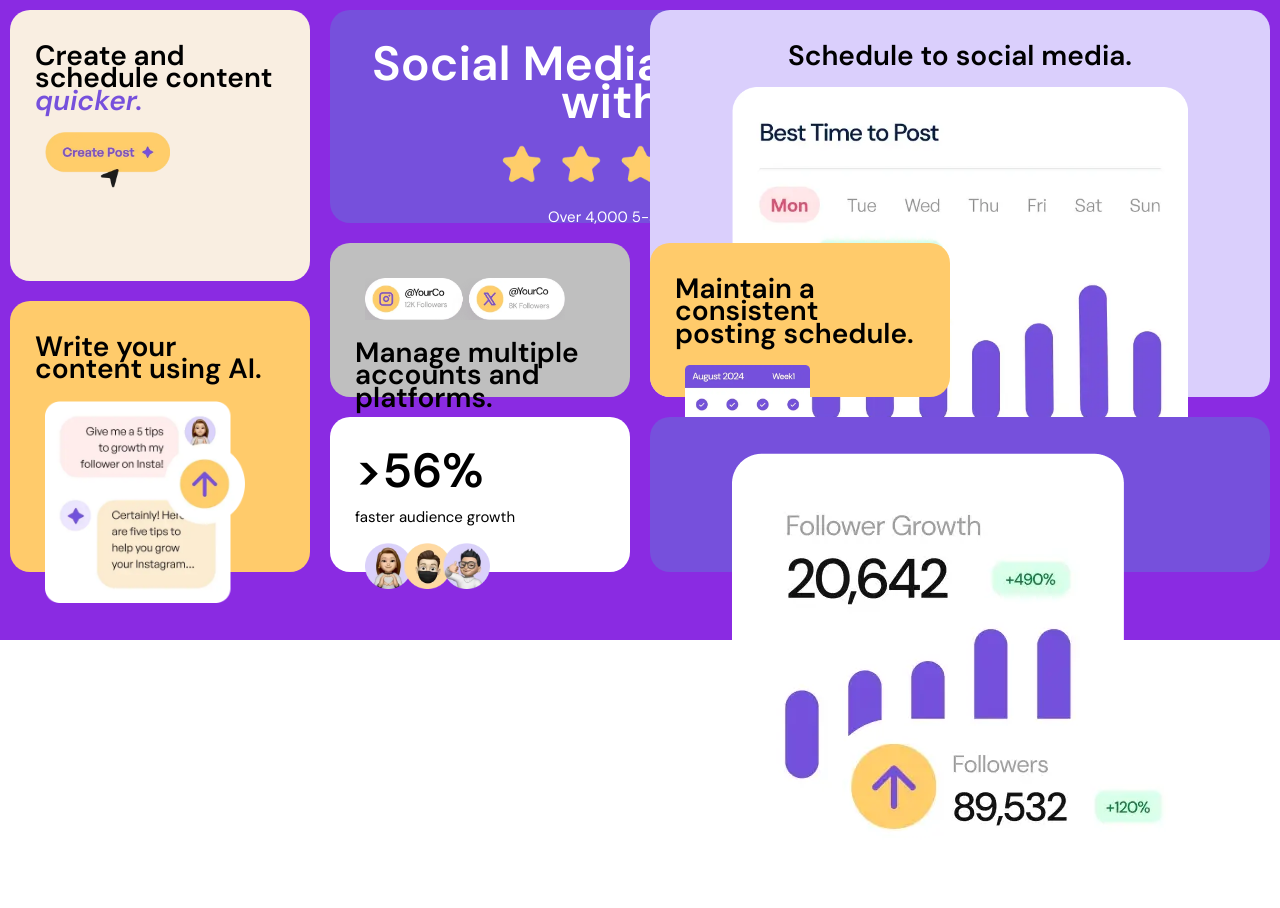
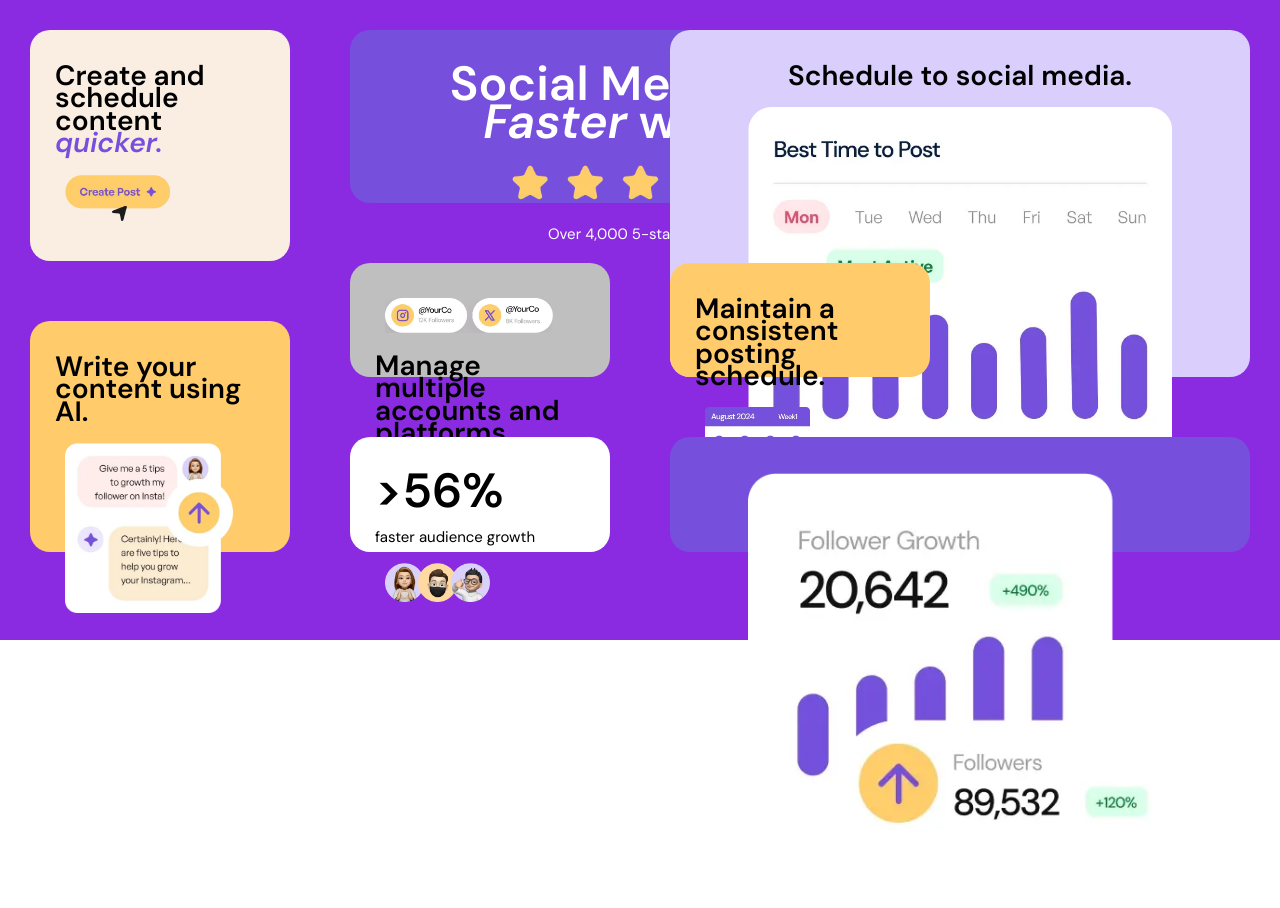
Before and after one commit to gogu69/grid, a website built with Vite: page index.html in a window 1280 px wide. Built offline with nearby package versions, Linux system fonts and the light colour scheme.

Commit message:
update src/style.css

```diff
--- a/src/style.css
+++ b/src/style.css
@@ -160,6 +160,9 @@
   .main {
     background-color: green;
   }
+  .card {
+    margin:30px;
+  }
 }
 
 /* laptop -----------------*/
```
